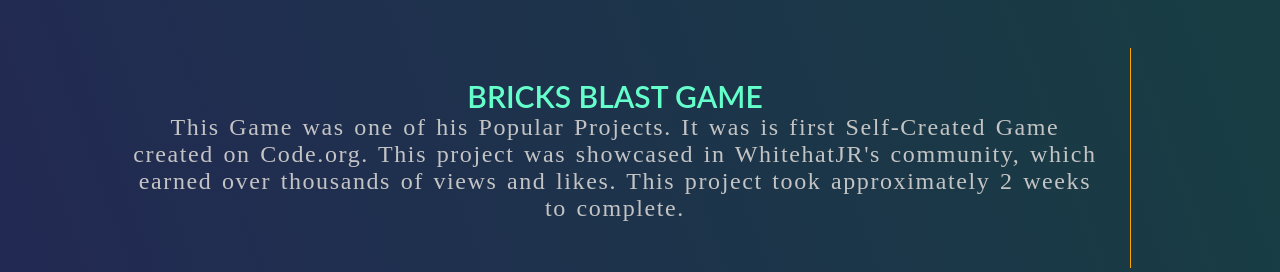
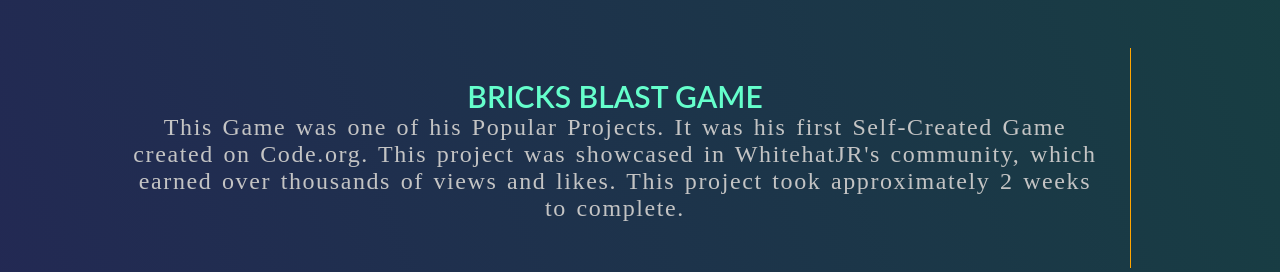
Before and after one commit to shreshthshukla/Webpage, a plain HTML site: page index.html in a window 1280 px wide. Shown: the part 2495-2767 px from the top of the page. Drawn offline with Linux system fonts and the light colour scheme.

Commit message:
Add files via upload

```diff
--- a/index.html
+++ b/index.html
@@ -3,10 +3,15 @@
     <head>
         <title>Shreshth's Web Page</title>
 
-        <meta name="description" content="UI Designed by Shreshth | Hested by Github Pages">
+        <meta charset="utf-8">
+
+        <meta name="description" content="UI Designed by Shreshth | Hosted by Github Pages">
 
         <link rel="icon" href="Man1.jpg">
         <link rel="stylesheet" href="style.css">
+
+        <meta name="viewport" content="width=device-width, initial-scale=1">
+
 
     </head>
     <body>
@@ -90,7 +95,7 @@
             </div>
             <div class="aboutz-pros-2 reveal">
                 <h3><a href="https://studio.code.org/projects/gamelab/RWNpvv7uYrTa5jSJHHh3sOu0bOOGTuBPN3Y8I4VGBG4">Bricks Blast Game</a></h3>
-                <p>This Game was one of his Popular Projects. It was is first Self-Created Game created on Code.org.
+                <p>This Game was one of his Popular Projects. It was his first Self-Created Game created on Code.org.
                     This project was showcased in WhitehatJR's community, which earned over thousands of views and likes.
                     This project took approximately 2 weeks to complete.
                 </p>
```
Also changed, not shown: style.css (line endings or trailing spaces).
